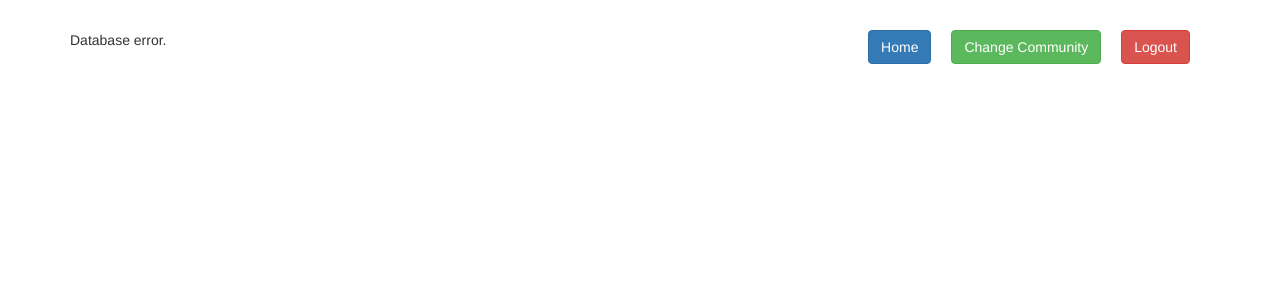
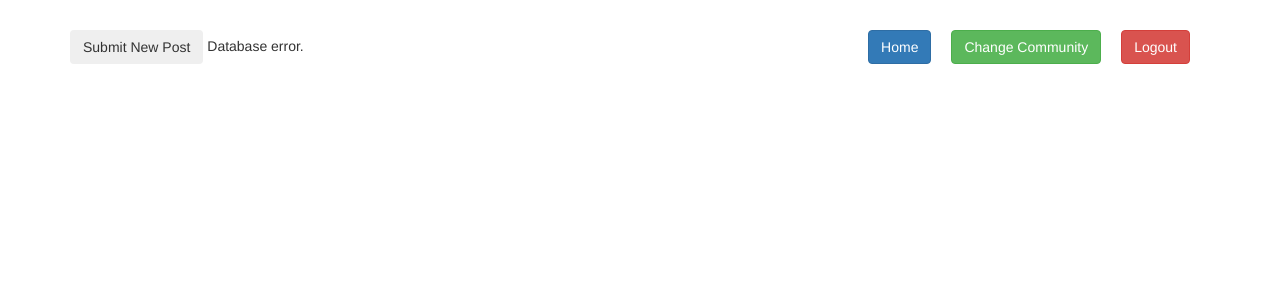
Before and after one commit to knghiem/GiLit, a PHP site: page /community_board.php in a window 1280 px wide. Shown: the top 300 px of the page. Run offline with PHP 8.4, Linux system fonts and the light colour scheme; the visitor is signed in with stand-in values (Sample User, id 1); tables that the repository leaves empty or names only in its code hold one stand-in row (values such as "Sample post"); some libraries are stand-ins or nearby versions.

Commit message:
sms, delete, and other features

```diff
--- a/community_board.php
+++ b/community_board.php
@@ -12,10 +12,13 @@
 <!DOCTYPE html>
 <html>
 <head>
-    <title>Community Board</title>
-    <link rel="stylesheet" href="https://maxcdn.bootstrapcdn.com/bootstrap/3.3.7/css/bootstrap.min.css">
-    <script src="https://ajax.googleapis.com/ajax/libs/jquery/3.2.1/jquery.min.js"></script>
-    <script src="https://maxcdn.bootstrapcdn.com/bootstrap/3.3.7/js/bootstrap.min.js"></script>
+		<title>Community Board</title>
+		<link rel="stylesheet" href="https://maxcdn.bootstrapcdn.com/bootstrap/3.3.7/css/bootstrap.min.css">
+		<script src="https://ajax.googleapis.com/ajax/libs/jquery/3.2.1/jquery.min.js"></script>
+		<script src="https://maxcdn.bootstrapcdn.com/bootstrap/3.3.7/js/bootstrap.min.js"></script>
+		<script src="https://code.jquery.com/jquery-1.11.3.min.js"></script>
+		<script src="https://code.jquery.com/mobile/1.4.5/jquery.mobile-1.4.5.min.js"></script>
+
     <style>
 		span {margin: 0px 15px 0px 0px}
         .name {font-size: small; color: gray}
@@ -23,6 +26,12 @@
         body {margin: 30px}
         .right {display: inline-block; float: right; margin-right: 20px;}
         #addPost {border: 1px solid green; padding: 20px}
+				.ui-loader {
+				  display:none !important;
+				}
+				.ui-icon-loading {
+				    background:none !important;
+				}
 	</style>
 </head>
 
@@ -30,8 +39,40 @@
     <a href="logout.php" class="btn btn-danger right" role="button">Logout</a>
     <a href="pick_community.php" class="btn btn-success right" role="button">Change Community</a>
     <a href="index.html" class="btn btn-primary right" role="button">Home</a>
+		<button type="button" class="btn btn-default-lg" data-toggle="modal" data-target="#myModal">Submit New Post</button>
+
+		<!-- Modal -->
+		<div class="modal fade" id="myModal" role="dialog">
+			<div class="modal-dialog modal-lg">
+				<div class="modal-content">
+					<div class="modal-header">
+						<button type="button" class="close" data-dismiss="modal">&times;</button>
+						<h4 class="modal-title">Submit a Post</h4>
+					</div>
+					<form id="postForm" style="margin:20px 20px">
+							<div class="form-group">
+									<input type="radio" name="wellness" id="wellness"><span style="margin-left: 20px">Well-ness Issue</span><br>
+							</div>
+							<div class="form-group">
+									<br>
+									*Required Title
+									<input class="form-control" type="text" name="title" placeholder="A short title" required>
+							</div>
+							<div class="form-group"> Description
+									<input class="form-control" type="text" name="des" placeholder="Description" required>
+							</div>
+							*Required Points
+							<div class="form-group">
+									<input class="form-control" type="number" name="point" placeholder="Points" required>
+							</div>
+							<button id='newPost' class='btn btn-default'>Submit</button>
+					</form>
+				</div>
+			</div>
+		</div>
+
     <?php
-        $username = $_SESSION['active'];
+        $email = $_SESSION['active'];
 
         // OPEN AND SELECT DATABASE
         $db_conn = mysqli_connect("localhost", "root", "");
@@ -40,7 +81,7 @@
         mysqli_select_db($db_conn, "gilit_db");
 
         //look for the com_id of the user
-        $cmd  = "SELECT * from users where username='".$username."'";
+        $cmd  = "SELECT * from users where email='".$email."'";
         $result = mysqli_query($db_conn, $cmd);
 
         //check that the id exists
@@ -76,34 +117,44 @@
                             //echo the title
                             echo "<div class='post'><p><b>".$row['title']."</b></p>";
                             //echo the collapse button to show full description
-                            echo '<button type="button" class="btn btn-default btn-sm" data-toggle="collapse" data-target="#des'.$row['help_id'].'">
+                            echo '<button type="button" class="btn btn-default btn-sm" data-toggle="collapse" data-target="#des'.$row['post_id'].'">
                                 <span class="glyphicon glyphicon-option-horizontal"></span> See full description</button><br>';
                             //echo the full description
-                            echo '<div id="des'.$row['help_id'].'" class="collapse"><br>'.$row['des'].'</div><br>';
+                            echo '<div id="des'.$row['post_id'].'" class="collapse"><br>'.$row['des'].'</div><br>';
 
                             //get from the database and echo the getter's user name
-                            $cmd2  = "SELECT * from users where user_id=".$row['get_id']."";
+                            $cmd2  = "SELECT * from users where user_id=".$row['getter_id']."";
                             $result2 = mysqli_query($db_conn, $cmd2);
 
                             if (mysqli_num_rows($result2)==1){
                                 while($row2 = mysqli_fetch_array($result2)){
-                                    $getter_username = $row2["username"];
+                                    $getter_name = $row2["name"];
+																		$getter_email = $row2["email"];
                                 }
-                                echo '<p>Posted by <b>'.$getter_username.'</b>&nbsp;&nbsp;&nbsp;';
+                                echo '<p>Posted by <b>'.$getter_name.'</b>&nbsp;&nbsp;&nbsp;';
                             }
                             else
                                 echo '<p>Posted by undefined';
 
-                            echo '<span>Points: '.$row['point'].'</span></p>';
+                            echo '<span>Points: '.$row['post_point'].'</span></p>';
 
                             //if the current user is not the getter of this help post, then allow them to commit
-                            if ($username!=$getter_username && $row['status']!=2){
-                                echo "<input type ='submit' value = 'Commit' id = '".$row['help_id']."' class='btn btn-success btn-xs commit'>";
+                            if ($email!=$getter_email && $row['status']==0){
+                                echo "<input type ='submit' value = 'Commit' id = '".$row['post_id']."' class='btn btn-success btn-xs commit'>";
                             }
-                            if ($username!=$getter_username && $row['status']==2){
+														if ($email==$getter_email && $row['status']==0){
+                                echo "<input type ='submit' value = 'Delete' id = '".$row['post_id']."' class='btn btn-danger btn-xs delete'>";
+                            }
+														else if ($email!=$getter_email && $row['status']==1){
+                                echo "<button class='btn btn-xs' disabled>Pending</button>";
+                            }
+														else if ($email==$getter_email && $row['status']==1){
+                                echo "<input type ='submit' value = 'Verify' id = '".$row['post_id']."' class='btn btn-info btn-xs verify'>";
+                            }
+                            else if ($row['status']==2){
                                 echo "<button class='btn btn-xs' disabled>Completed</button>";
 
-                                $cmd3  = "SELECT * from users where user_id='".$row['give_id']."'";
+                                $cmd3  = "SELECT * from users where user_id='".$row['giver_id']."'";
                                 $result3 = mysqli_query($db_conn, $cmd3);
 
                                 //check that the id exists
@@ -129,69 +180,65 @@
         mysqli_close($db_conn);
     ?>
 
-    <div id="addPost">
-        <h4>Add a new post to the community board</h4>
-        <form>
-						<div class="form-group">
-								<input type="radio" name="wellness" id="wellness"><span style="padding-left: 10px">Well-ness Issue</span><br>
-						</div>
-            <div class="form-group">
-                <br>
-                *Required Title
-                <input class="form-control" type="text" name="title" placeholder="A short title" required>
-            </div>
-            <div class="form-group"> Description
-                <input class="form-control" type="text" name="des" placeholder="Description" required>
-            </div>
-            *Required Points
-            <div class="form-group">
-                <input class="form-control" type="number" name="point" placeholder="Points" required>
-            </div>
-            <button id='newPost' class='btn btn-default'>Submit</button>
-        </form>
-    </div>
-
     <script>
         $(document).ready(function(){
-            var show = false;
-            $('#addPost').hide();
-
             //jQuery code taken from here: https://goo.gl/jPFgub
 
             $('.commit').click(function(){
-                var help_id = parseInt($(this).attr('id'));
+                var post_id = parseInt($(this).attr('id'));
                 var button = $(this);
                 var url = "commit.php";
-                var data = {'id': help_id};
+                var data = {'id': post_id};
                 $.post(url, data, function(response){
                     console.log(response);
-                    button.hide();
+                    location.reload();
                 });
             });
 
-            $('#add').click(function(){
-                if (show){
-                    $('#addPost').hide();
-                    show = false;
-                }
-                else{
-                    $('#addPost').show();
-                    show = true;
-                    window.location = "#addPost"
-                }
-            });
+						$('.delete').click(function(){
+								var post_id = parseInt($(this).attr('id'));
+								var button = $(this);
+								var url = "delete.php";
+								var data = {'id': post_id};
+								$.post(url, data, function(response){
+										console.log(response);
+										location.reload();
+								});
+						});
+
+						$('.verify').click(function(){
+								var post_id = parseInt($(this).attr('id'));
+								var button = $(this);
+								var url = "verify.php";
+								var data = {'id': post_id};
+								$.post(url, data, function(response){
+										console.log(response);
+										location.reload();
+								});
+						});
 
             $("#newPost").click(function(){
                 var $form = $("#postForm");
                 var url = "add_post.php";
-                var data = { 'title': $('input[name="title"').val(),
+                var data = {'title': $('input[name="title"').val(),
                            'des': $('input[name="des"]').val(),
-                           'point': $('input[name="point"]').val()};
+                           'point': $('input[name="point"]').val(),
+												 		'wellness':$("#wellness").prop('checked')};
+								console.log(data.title+" and "+data.des, data.point, data.wellness);
+
+								if ($("#wellness").prop('checked')){
+									var url2 = "messaging/messaging/sendnotifications.php";
+									$.post(url2, data, function(response){
+	                    alert(response);
+										});
+								}
 
                 $.post(url, data, function(response){
                     alert(response);
                     location.reload();
                 });
+
+
             });
         });
     </script>
```
